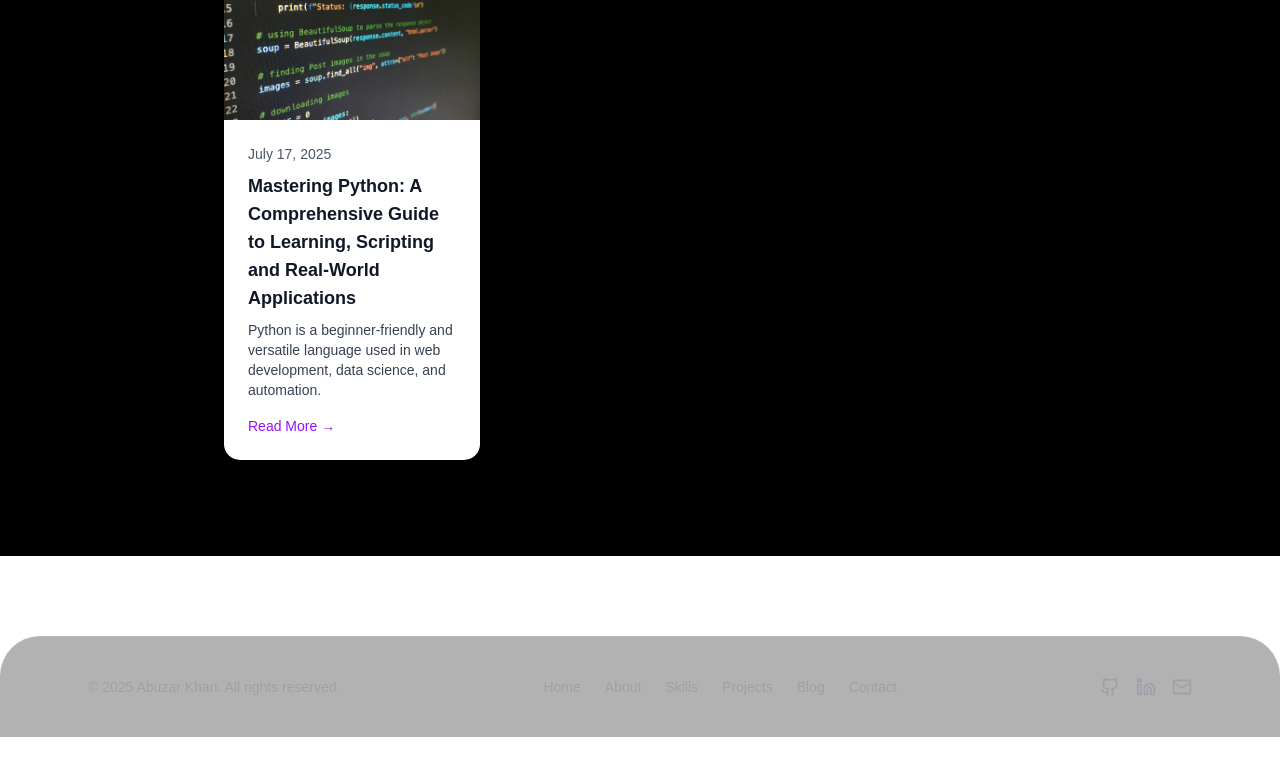
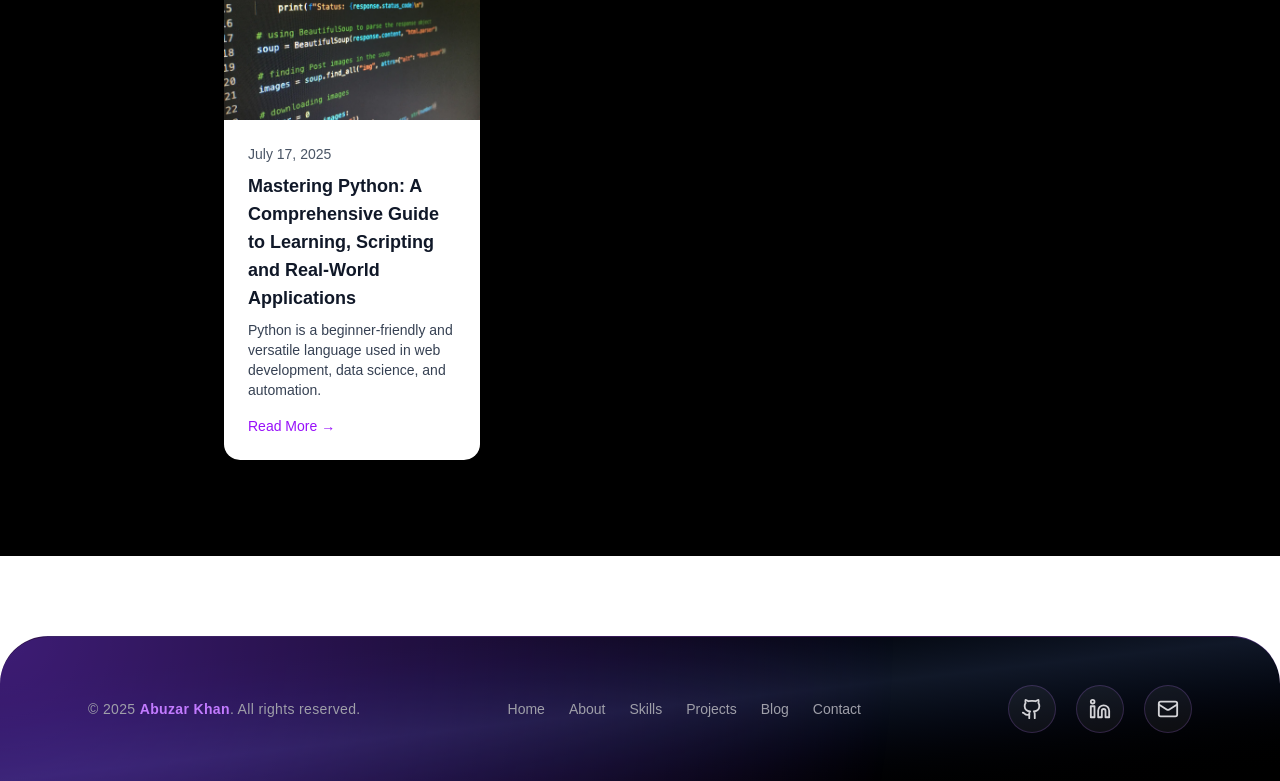
Before and after one commit to abuzarkhanse/Updated-Portfolio, a Next.js app: page / in a window 1280 px wide. Shown: the part 6655-7436 px from the top of the page. Before the commit the page ends 7392 px from the top, so only its background shows below. Built offline with nearby package versions, Linux system fonts and the light colour scheme.

Commit message:
Footer Updated

```diff
--- a/src/components/sections/Footer.tsx
+++ b/src/components/sections/Footer.tsx
@@ -4,18 +4,20 @@ import { Github, Linkedin, Mail } from 'lucide-react'
 
 export default function Footer() {
   return (
-    <footer className="relative w-full mt-20 bg-black/30 backdrop-blur border-t border-white/10 rounded-t-[2.5rem] overflow-hidden">
-      <div className="max-w-6xl mx-auto px-6 py-10 flex flex-col md:flex-row items-center justify-between gap-6">
+    <footer className="relative w-full mt-20 bg-gradient-to-br from-black via-gray-900 to-black border-t border-purple-500/30 rounded-t-[3rem] overflow-hidden">
+      {/* animated glow */}
+      <div className="absolute inset-0 opacity-20 bg-[radial-gradient(circle_at_top_left,_#7c3aed_0%,_transparent_70%)] animate-pulse" />
 
+      <div className="relative max-w-6xl mx-auto px-6 py-12 flex flex-col md:flex-row items-center justify-between gap-8">
         {/* Left: Copyright */}
         <motion.p
           initial={{ opacity: 0, y: 10 }}
           whileInView={{ opacity: 1, y: 0 }}
           transition={{ duration: 0.5 }}
           viewport={{ once: true }}
-          className="text-sm text-zinc-400"
+          className="text-sm text-zinc-400 tracking-wide"
         >
-          © {new Date().getFullYear()} Abuzar Khan. All rights reserved.
+          © {new Date().getFullYear()} <span className="text-purple-400 font-semibold">Abuzar Khan</span>. All rights reserved.
         </motion.p>
 
         {/* Middle: Quick Nav */}
@@ -27,17 +29,17 @@ export default function Footer() {
           className="flex flex-wrap justify-center gap-6 text-sm"
         >
           {[
-            { name: "Home", href: "#" },
-            { name: "About", href: "#about" },
-            { name: "Skills", href: "#skills" },
-            { name: "Projects", href: "#projects" },
-            { name: "Blog", href: "#blog" },
-            { name: "Contact", href: "#contact" },
-          ].map((link) => (
+            { name: 'Home', href: '#' },
+            { name: 'About', href: '#about' },
+            { name: 'Skills', href: '#skills' },
+            { name: 'Projects', href: '#projects' },
+            { name: 'Blog', href: '#blog' },
+            { name: 'Contact', href: '#contact' },
+          ].map(link => (
             <a
               key={link.name}
               href={link.href}
-              className="text-zinc-400 hover:text-white transition"
+              className="text-zinc-400 hover:text-purple-400 hover:drop-shadow-[0_0_6px_#a78bfa] transition-all duration-300"
             >
               {link.name}
             </a>
@@ -50,30 +52,32 @@ export default function Footer() {
           whileInView={{ opacity: 1, y: 0 }}
           transition={{ duration: 0.6, delay: 0.2 }}
           viewport={{ once: true }}
-          className="flex gap-4"
+          className="flex gap-5"
         >
-          <a
-            href="https://github.com/Abuzar-Khan2023"
-            target="_blank"
-            rel="noopener noreferrer"
-            className="text-zinc-400 hover:text-white transition"
-          >
-            <Github size={20} />
-          </a>
-          <a
-            href="https://linkedin.com/in/abuzar-khan"
-            target="_blank"
-            rel="noopener noreferrer"
-            className="text-zinc-400 hover:text-white transition"
-          >
-            <Linkedin size={20} />
-          </a>
-          <a
-            href="mailto:abuzarkhan@example.com"
-            className="text-zinc-400 hover:text-white transition"
-          >
-            <Mail size={20} />
-          </a>
+          {[
+            {
+              href: 'https://github.com/abuzarkhanse',
+              icon: <Github size={22} />,
+            },
+            {
+              href: 'https://linkedin.com/in/abuzarkhan-pakistan',
+              icon: <Linkedin size={22} />,
+            },
+            {
+              href: 'mailto:mrabuzar459@gmail.com',
+              icon: <Mail size={22} />,
+            },
+          ].map((item, i) => (
+            <a
+              key={i}
+              href={item.href}
+              target="_blank"
+              rel="noopener noreferrer"
+              className="p-3 rounded-full bg-white/5 border border-purple-400/20 hover:border-purple-400 hover:bg-purple-500/10 text-zinc-300 hover:text-purple-400 transition-all duration-300 shadow-[0_0_10px_transparent] hover:shadow-[0_0_15px_#a78bfa]"
+            >
+              {item.icon}
+            </a>
+          ))}
         </motion.div>
       </div>
     </footer>
```
